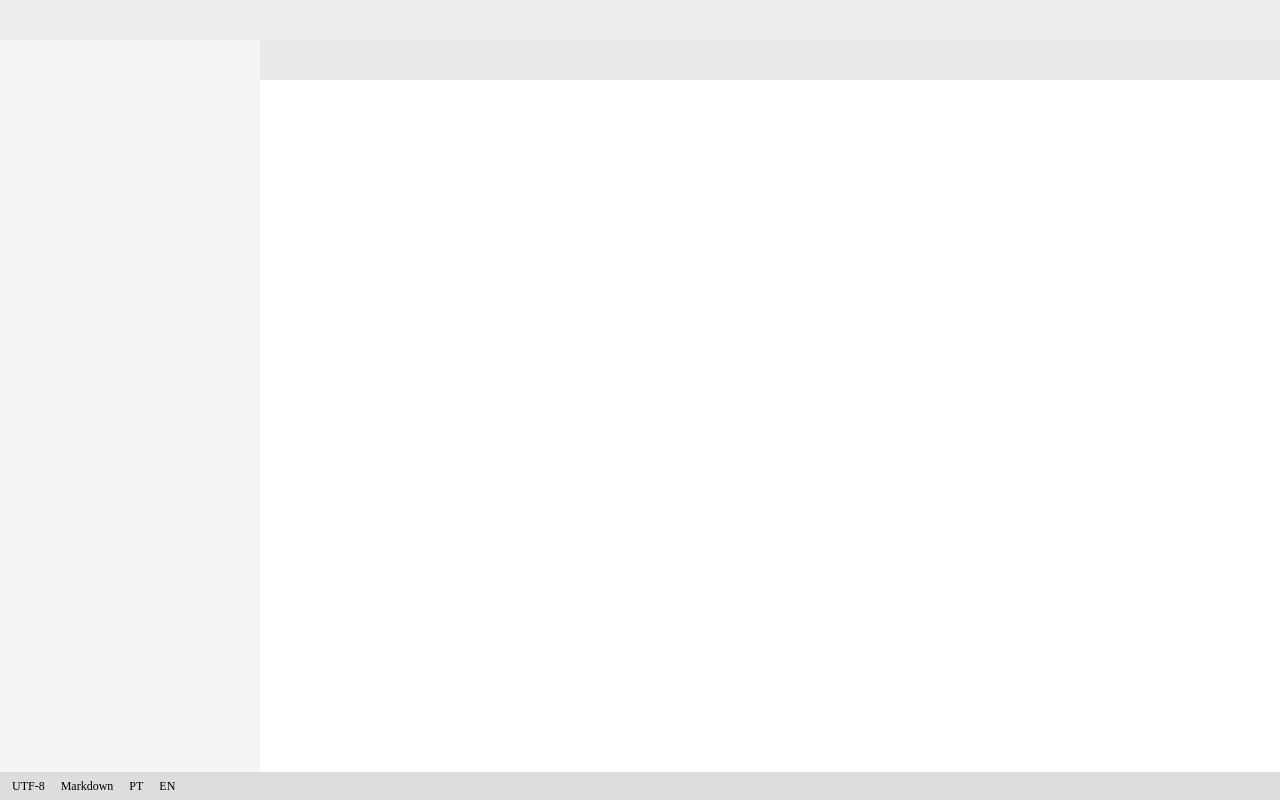
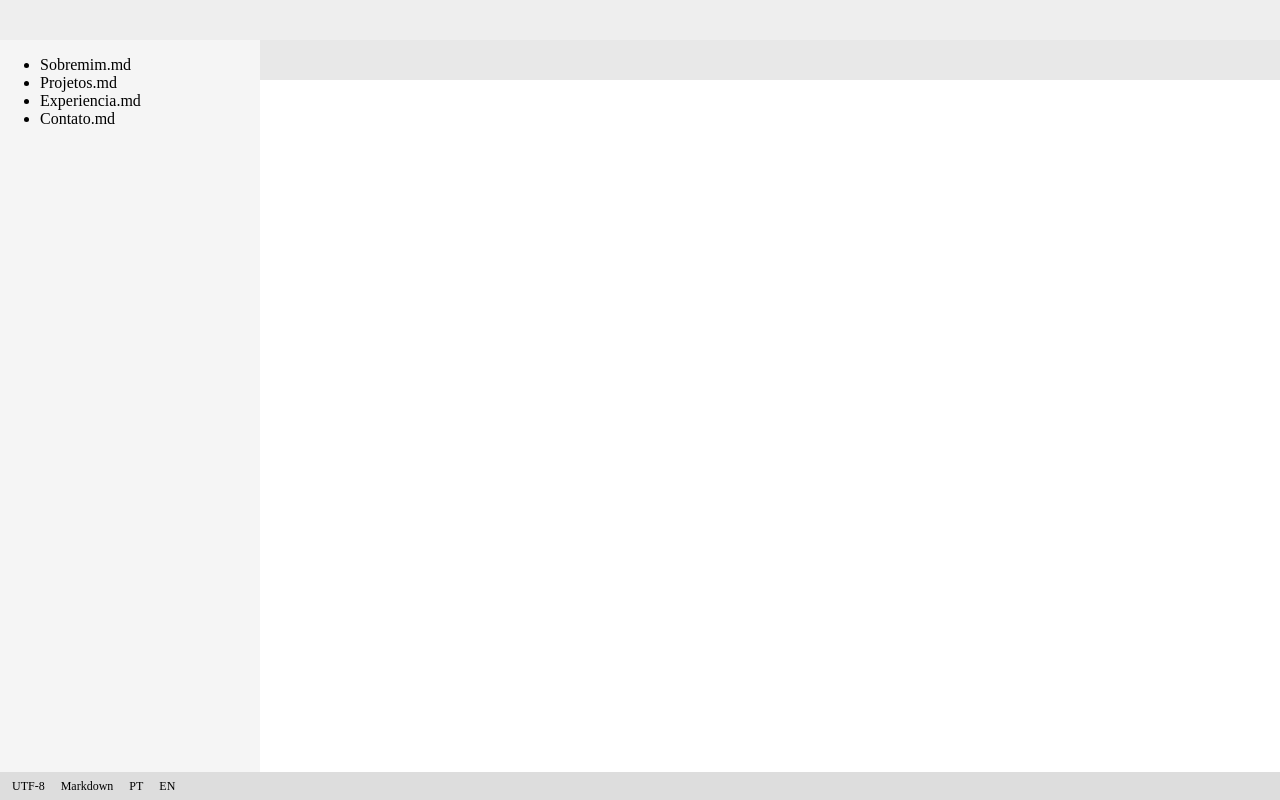
Before and after one commit to bernardorf5/Portfolio-Profissional, a React (Vite) app: page / in a window 1280 px wide. Built offline with nearby package versions, Linux system fonts and the light colour scheme.

Commit message:
Montagem de arquivos no explorer

```diff
--- a/src/components/Explorer.jsx
+++ b/src/components/Explorer.jsx
@@ -1,7 +1,13 @@
+const arquivos = [{id: "sobre", nome: "Sobremim.md"}, {id: "projetos", nome: "Projetos.md"}, {id: "exp", nome: "Experiencia.md"}, {id: "contato", nome: "Contato.md"}]
+
 function Explorer() {
     return (
         <aside className="explorer">
-
+            <ul>
+                {arquivos.map((arquivo) => (
+                    <li key={arquivo.id}> {arquivo.nome} </li>
+                ))}
+            </ul>
         </aside>
     )
 }
```
